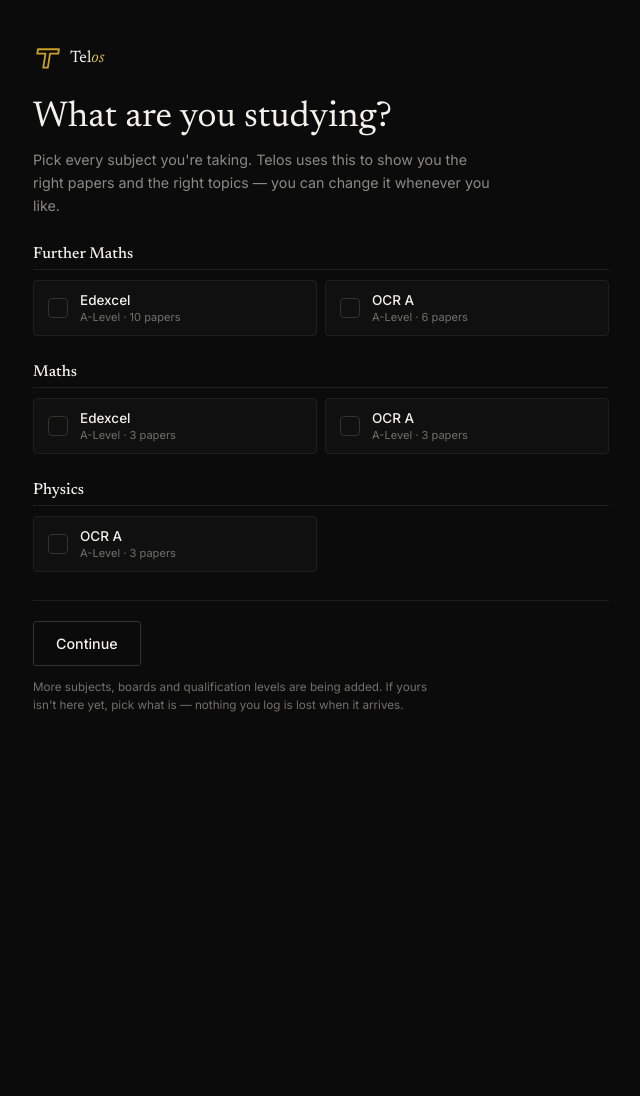
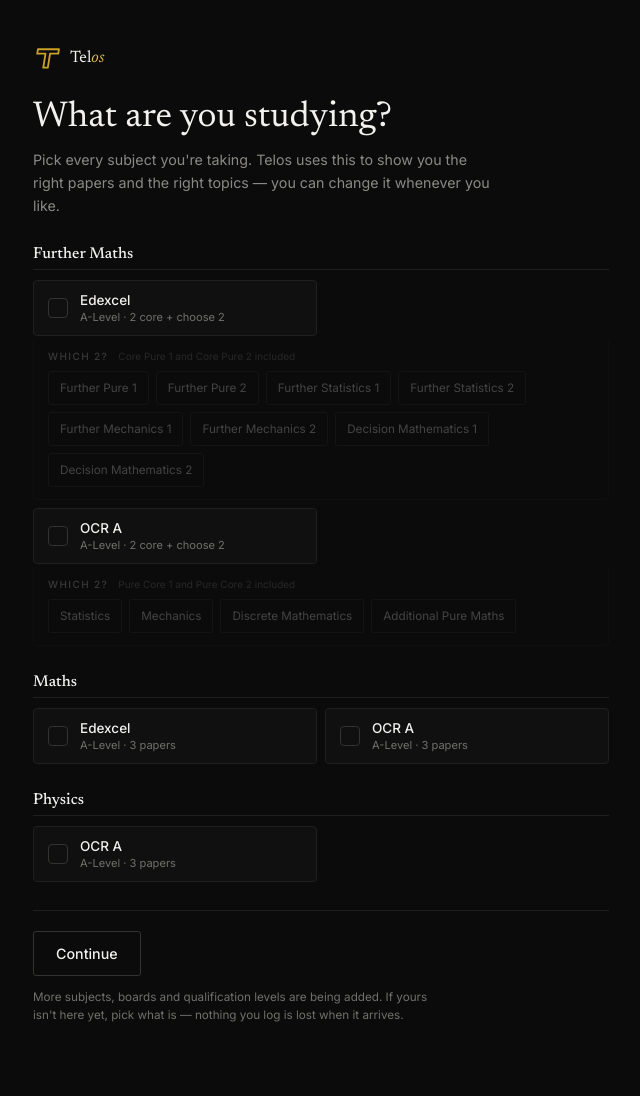
Before and after one commit to vineigenphase/Telos, a Flask app: page /welcome in a window 1280 px wide. Shown: the whole page, without its empty margins (319-959 px from the left). Before the commit the page ends 712 px from the top, so only its background shows below. Run offline with Flask 3, Linux system fonts and the light colour scheme; the visitor is signed in with stand-in values (Sample User, id 1); data that the repository does not hold is empty; some libraries are stand-ins or nearby versions.

Commit message:
Optional modules: students pick which options they sit
Some qualifications are bigger than any one student's timetable. Edexcel
Further Maths is ten papers and a student sits four; OCR Further Maths is six
for four. Offering all of them to everyone meant a Decision student scrolling
past Further Mechanics forever, and it would get worse with every board added.

The catalogue now marks which papers are optional and how many a student picks,
so the picker can show "2 core + choose 2" and list the eight to choose from.
Migration 016 stores the choices in user_papers.

Compulsory papers are deliberately not stored. They are compulsory — the
catalogue already knows which they are, and writing them down per student would
be a second source of truth that can disagree with the first. set_user_papers
drops them, along with anything that is not an optional paper of a real
qualification.

An empty selection means "show everything", which is what makes this safe to
ship to existing accounts. There is no backfill: guessing someone's option
modules from their logged papers would be wrong for anyone who has logged
nothing yet, so nobody's view narrows until they choose. And a paper with
logged work against it stays visible whatever the current selection says —
the same rule as subjects, for the same reason.

Edexcel's restriction on which option pairs are allowed (any two Option 1
papers, or a matching Option 1 and Option 2 pair) is documented but not
enforced. A student who has already been entered knows their own combination,
and a rule that rejects a valid one is worse than no rule.

The module list renders whether or not its subject is ticked, and the server
ignores options belonging to an unticked qualification. The JavaScript that
dims them is decoration — if it never runs, the picker still saves the right
thing, it just looks flatter.

Co-Authored-By: Claude Opus 5 <noreply@anthropic.com>

```diff
--- a/app.py
+++ b/app.py
@@ -15,7 +15,8 @@ import stripe
 
 from paper_templates import (TEMPLATES, get_paper_info, get_topics, all_combos,
                              all_qualifications, available_levels,
-                             qualification_level, DEFAULT_LEVEL)
+                             qualification_level, paper_options, has_options,
+                             DEFAULT_LEVEL)
 from seed_boundaries import seed_boundaries
 from mailer import send_email, MAIL_ENABLED
 from prediction import predict as predict_grade
@@ -471,8 +472,16 @@ def paper_matrix(user_id):
         for subject, data in subjects.items():
             if show is not None and (board, subject) not in show:
                 continue
+            # Optional papers the student does not sit are dropped, unless they
+            # have logged one anyway — a paper with work against it always
+            # stays visible.
+            visible = visible_papers(user_id, board, subject)
+            logged_codes = {p["paper_code"] for p in done
+                            if p["board"] == board and p["subject"] == subject}
             rows = []
             for paper in data["papers"]:
+                if paper["code"] not in visible and paper["code"] not in logged_codes:
+                    continue
                 cells = []
                 for yr in data["years"]:
                     key   = (subject, board, paper["code"], yr)
@@ -2483,6 +2492,66 @@ def set_user_subjects(user_id, chosen):
     return len(keep)
 
 
+def get_user_papers(user_id):
+    """{(board, subject, level): {paper_code, ...}} of chosen optional papers.
+
+    Only optional choices are stored, so a qualification absent from this map
+    has either no options or no choice made yet — both mean "show everything",
+    which is what visible_papers() below does.
+    """
+    with get_db() as db:
+        rows = db.execute("SELECT * FROM user_papers WHERE user_id=?", (user_id,)).fetchall()
+    out = {}
+    for r in rows:
+        out.setdefault((r["board"], r["subject"], r["level"]), set()).add(r["paper_code"])
+    return out
+
+
+def visible_papers(user_id, board, subject, level=None):
+    """The paper codes this student should see for one qualification.
+
+    Compulsory papers always; optional papers only if chosen. A student who has
+    made no choice sees all of them — narrowing someone's view based on a
+    decision they have not made would hide papers they may well be sitting.
+    """
+    mandatory, optional, _n = paper_options(board, subject)
+    codes = {p["code"] for p in mandatory}
+    if not optional:
+        return codes
+
+    level = level or qualification_level(board, subject)
+    chosen = get_user_papers(user_id).get((board, subject, level))
+    if not chosen:
+        return codes | {p["code"] for p in optional}
+    return codes | {p["code"] for p in optional if p["code"] in chosen}
+
+
+def set_user_papers(user_id, selections):
+    """Replace the student's optional-paper choices.
+
+    `selections` is a list of "board|subject|level|paper_code". Anything that is
+    not an optional paper of a real qualification is dropped — compulsory papers
+    included, because storing those would create a second source of truth about
+    what is compulsory.
+    """
+    valid = set()
+    for q in all_qualifications():
+        _m, optional, _n = paper_options(q["board"], q["subject"])
+        for pap in optional:
+            valid.add(f"{q['board']}|{q['subject']}|{q['level']}|{pap['code']}")
+
+    keep = [sel for sel in selections if sel in valid]
+    with get_db() as db:
+        db.execute("DELETE FROM user_papers WHERE user_id=?", (user_id,))
+        for sel in keep:
+            board, subject, level, code = sel.split("|", 3)
+            db.execute(
+                "INSERT INTO user_papers (user_id, board, subject, level, paper_code) "
+                "VALUES (?,?,?,?,?) ON CONFLICT DO NOTHING",
+                (user_id, board, subject, level, code))
+    return len(keep)
+
+
 def subject_keys(user_id):
     """(board, subject) pairs this student studies — the shape the rest of the
     app already filters by."""
@@ -2500,6 +2569,7 @@ def onboarding():
     """
     if request.method == "POST":
         n = set_user_subjects(current_user.id, request.form.getlist("qualification"))
+        set_user_papers(current_user.id, request.form.getlist("paper"))
         if not n:
             flash("Pick at least one subject to get started.", "error")
             return redirect(url_for("onboarding"))
@@ -2507,9 +2577,15 @@ def onboarding():
         flash("You're set up. Log your first paper whenever you're ready.", "success")
         return redirect(url_for("dashboard"))
 
+    chosen_papers = set()
+    for key, codes in get_user_papers(current_user.id).items():
+        for code in codes:
+            chosen_papers.add("|".join(key) + "|" + code)
+
     return render_template("onboarding.html",
                            qualifications=all_qualifications(),
                            levels=available_levels(),
+                           chosen_papers=chosen_papers,
                            chosen={f"{s['board']}|{s['subject']}|{s['level']}"
                                    for s in get_user_subjects(current_user.id)})
 
@@ -2524,6 +2600,7 @@ def subjects():
         # silently binning a term of logged papers because a checkbox was
         # unticked would be indefensible.
         n = set_user_subjects(current_user.id, request.form.getlist("qualification"))
+        set_user_papers(current_user.id, request.form.getlist("paper"))
         log_event("subjects_updated", current_user.id, str(n))
         flash("Subjects updated." if n else
               "All subjects removed — add one to see your papers grouped again.",
@@ -2541,9 +2618,15 @@ def subjects():
     orphaned = [dict(r) for r in logged
                 if (r["board"], r["subject"]) not in chosen_pairs and r["n"]]
 
+    chosen_papers = set()
+    for key, codes in get_user_papers(current_user.id).items():
+        for code in codes:
+            chosen_papers.add("|".join(key) + "|" + code)
+
     return render_template("subjects.html",
                            qualifications=all_qualifications(),
                            levels=available_levels(),
+                           chosen_papers=chosen_papers,
                            chosen={f"{s['board']}|{s['subject']}|{s['level']}"
                                    for s in mine},
                            mine=mine,
--- a/static/css/telos.css
+++ b/static/css/telos.css
@@ -2441,3 +2441,75 @@ textarea.form-control { resize: vertical; min-height: 80px; }
   /* A subject heading spans the row above its boards. */
   .pick-subject { grid-column: 1 / -1; }
 }
+
+/* ── Optional module picker ──────────────────────────────────────────────────
+   Shown under a qualification that is larger than one student's timetable.
+   Rendered whether or not its parent subject is ticked, because the server
+   ignores modules belonging to an unticked qualification — the dimming below
+   is a hint, never the thing that makes it correct. */
+.pick-modules {
+  grid-column: 1 / -1;
+  display: flex;
+  flex-wrap: wrap;
+  align-items: center;
+  gap: 7px;
+  padding: 10px 14px 12px;
+  margin-top: -4px;
+  border: 1px solid var(--border-sub);
+  border-top: 0;
+  border-radius: 0 0 var(--radius) var(--radius);
+  opacity: 0.45;
+  transition: opacity 140ms ease-out;
+}
+
+.pick-modules.on { opacity: 1; }
+
+.pick-modules-label {
+  flex: 1 0 100%;
+  font-size: 10px;
+  font-weight: 500;
+  letter-spacing: 0.14em;
+  text-transform: uppercase;
+  color: var(--muted);
+  margin-bottom: 2px;
+}
+
+.pick-core {
+  letter-spacing: 0;
+  text-transform: none;
+  font-weight: 400;
+  color: var(--disabled);
+  margin-left: 6px;
+}
+
+.pick-module {
+  display: inline-flex;
+  align-items: center;
+  min-height: 34px;
+  padding: 5px 11px;
+  border: 1px solid var(--border);
+  border-radius: var(--radius-sm);
+  font-size: 0.78rem;
+  color: var(--muted-2);
+  cursor: pointer;
+  transition: border-color 140ms ease-out, color 140ms ease-out;
+}
+
+.pick-module.on { border-color: var(--accent); color: var(--accent-2); }
+
+.pick-module input {
+  position: absolute;
+  opacity: 0;
+  width: 1px;
+  height: 1px;
+}
+
+.pick-module input:focus-visible + .pick-module-name {
+  outline: 2px solid var(--accent);
+  outline-offset: 3px;
+}
+
+@media (hover: hover) and (pointer: fine) {
+  .pick-module:hover { border-color: var(--border-2); }
+  .pick-option:hover { border-color: var(--border-2); }
+}
--- a/static/js/telos.js
+++ b/static/js/telos.js
@@ -380,3 +380,32 @@ const LOADER_DELAY = 180;
   window.addEventListener('pageshow', disarm);
   window.addEventListener('pagehide', disarm);
 })();
+
+// ── Subject picker ──────────────────────────────────────────────────────────
+//
+// Two purely visual jobs: reflect a ticked checkbox on its label, and dim the
+// module list of a subject that is not selected. Neither is load-bearing — the
+// server decides what a valid selection is, and ignores modules belonging to an
+// unticked qualification — so if this never runs the picker still works, it
+// just looks flatter.
+(function () {
+  var grid = document.querySelector('.pick-grid');
+  if (!grid) return;
+
+  function sync() {
+    grid.querySelectorAll('.pick-option').forEach(function (label) {
+      var box = label.querySelector('input[name="qualification"]');
+      if (!box) return;
+      label.classList.toggle('on', box.checked);
+      var modules = grid.querySelector('.pick-modules[data-for="' + box.value + '"]');
+      if (modules) modules.classList.toggle('on', box.checked);
+    });
+    grid.querySelectorAll('.pick-module').forEach(function (label) {
+      var box = label.querySelector('input[name="paper"]');
+      if (box) label.classList.toggle('on', box.checked);
+    });
+  }
+
+  grid.addEventListener('change', sync);
+  sync();
+})();
--- a/templates/_subject_picker.html
+++ b/templates/_subject_picker.html
@@ -8,7 +8,7 @@
    Grouped by subject rather than by board, because that is the order a student
    thinks in: "Physics — which board am I?" not "OCR A — what do I take?". #}
 
-{% macro subject_picker(qualifications, chosen, levels) %}
+{% macro subject_picker(qualifications, chosen, levels, chosen_papers) %}
   {% if levels|length > 1 %}
   <div class="pick-levels">
     <span class="pick-levels-label">Levels available</span>
@@ -33,9 +33,40 @@
         </span>
         <span class="pick-body">
           <span class="pick-board">{{ q.board }}</span>
-          <span class="pick-meta">{{ q.level }} · {{ q.paper_count }} paper{{ 's' if q.paper_count != 1 }}</span>
+          <span class="pick-meta">
+            {{ q.level }} ·
+            {% if q.optional %}
+              {{ q.mandatory|length }} core + choose {{ q.choose_optional }}
+            {% else %}
+              {{ q.paper_count }} paper{{ 's' if q.paper_count != 1 }}
+            {% endif %}
+          </span>
         </span>
       </label>
+
+      {# Qualifications bigger than one student's timetable — Further Maths is
+         ten papers of which four are sat — let the student say which options
+         they take, so the rest of the app can stop offering the other six.
+
+         Rendered whether or not the parent is ticked. Options belonging to an
+         unticked qualification are ignored when saved, so correctness does not
+         depend on the JavaScript that dims them. #}
+      {% if q.optional %}
+      <div class="pick-modules{{ ' on' if key in chosen }}" data-for="{{ key }}">
+        <span class="pick-modules-label">
+          Which {{ q.choose_optional }}?
+          <span class="pick-core">{{ q.mandatory|map(attribute='name')|join(' and ') }} included</span>
+        </span>
+        {% for pap in q.optional %}
+        {% set pkey = key ~ '|' ~ pap.code %}
+        <label class="pick-module{{ ' on' if pkey in chosen_papers }}">
+          <input type="checkbox" name="paper" value="{{ pkey }}"
+                 {% if pkey in chosen_papers %}checked{% endif %}>
+          <span class="pick-module-name">{{ pap.name }}</span>
+        </label>
+        {% endfor %}
+      </div>
+      {% endif %}
     {% endfor %}
   </div>
 
--- a/templates/onboarding.html
+++ b/templates/onboarding.html
@@ -42,7 +42,7 @@
   {% endwith %}
 
   <form method="post" class="onboard-form">
-    {{ picker.subject_picker(qualifications, chosen, levels) }}
+    {{ picker.subject_picker(qualifications, chosen, levels, chosen_papers) }}
 
     <div class="onboard-actions">
       <button class="btn btn-primary btn-lg" type="submit">Continue</button>
--- a/templates/subjects.html
+++ b/templates/subjects.html
@@ -18,7 +18,7 @@
 <div class="page-body">
 
   <form method="post">
-    {{ picker.subject_picker(qualifications, chosen, levels) }}
+    {{ picker.subject_picker(qualifications, chosen, levels, chosen_papers) }}
 
     <div class="subjects-actions">
       <button class="btn btn-primary" type="submit">Save subjects</button>
```
Also changed, not shown: paper_templates.py (+43 -12 lines), tests/test_subjects.py (+66 -0 lines), migrations/016_user_papers.sql (added).
